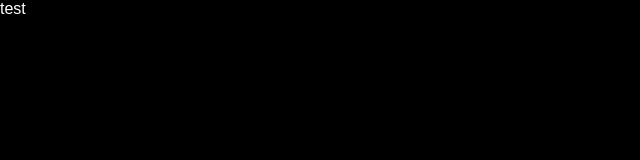
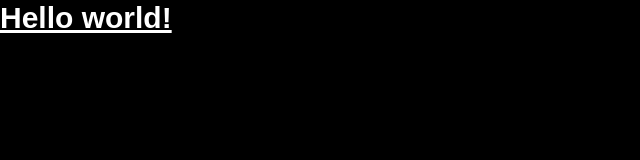
Before and after one commit to pandas9/freeRemoteDevBootcamp, a website: page index.html in a window 1280 px wide. Shown: the whole page, without its empty margins (0-640 px from the left). Drawn offline with nearby package versions, Linux system fonts and the light colour scheme.

Commit message:
Tailwindcss

```diff
--- a/index.html
+++ b/index.html
@@ -5,13 +5,16 @@
     <meta charset="UTF-8">
     <meta http-equiv="X-UA-Compatible" content="IE=edge">
     <meta name="viewport" content="width=device-width, initial-scale=1.0">
+    <script src="https://cdn.tailwindcss.com"></script>
     <link rel="stylesheet" href="./src/style.css">
     <title>freeRemoteDevCamp</title>
 </head>
 
 <body>
     <div>
-        test
+        <h1 class="text-3xl font-bold underline">
+            Hello world!
+          </h1>
     </div>
 </body>
 
```
